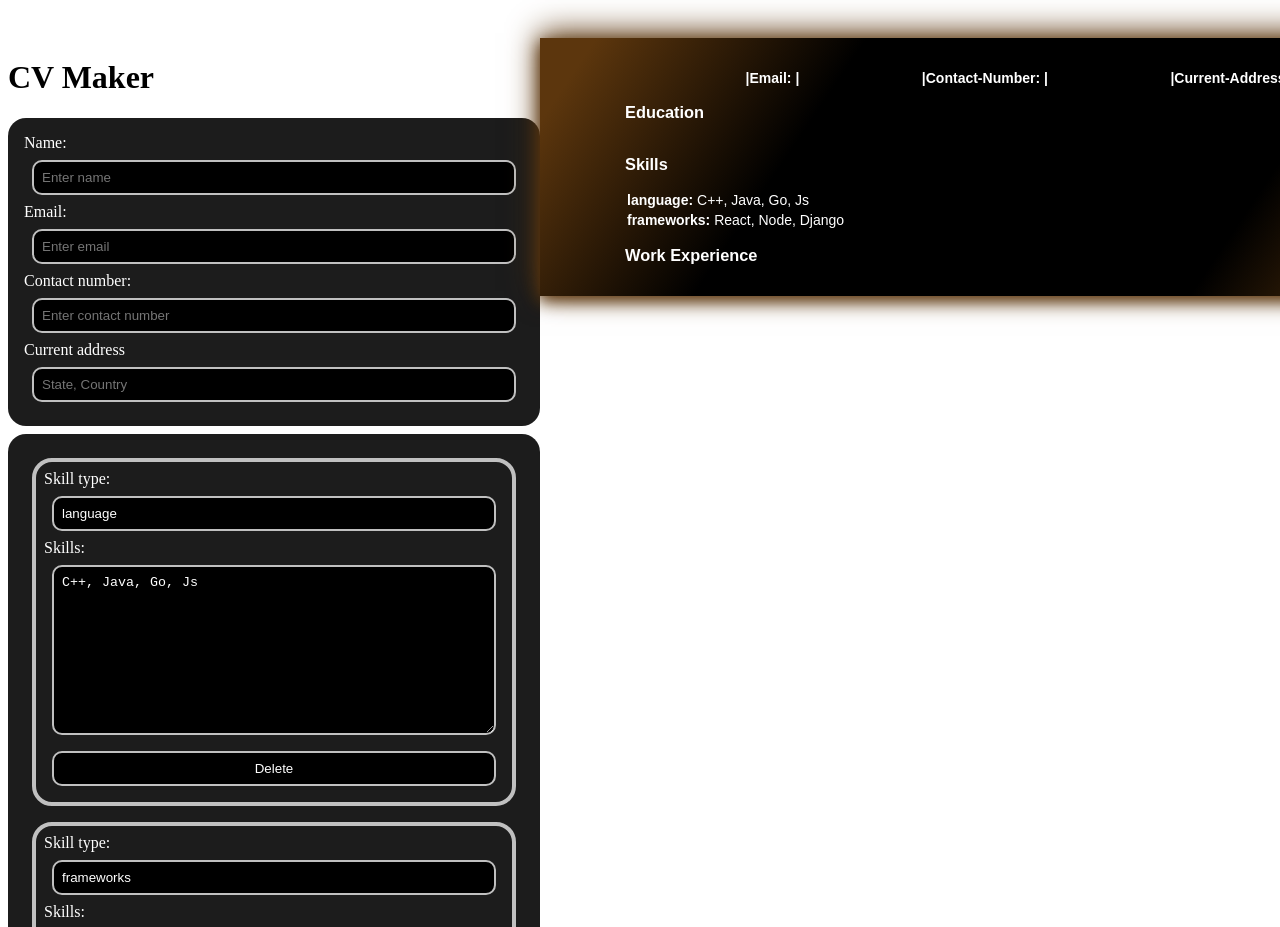
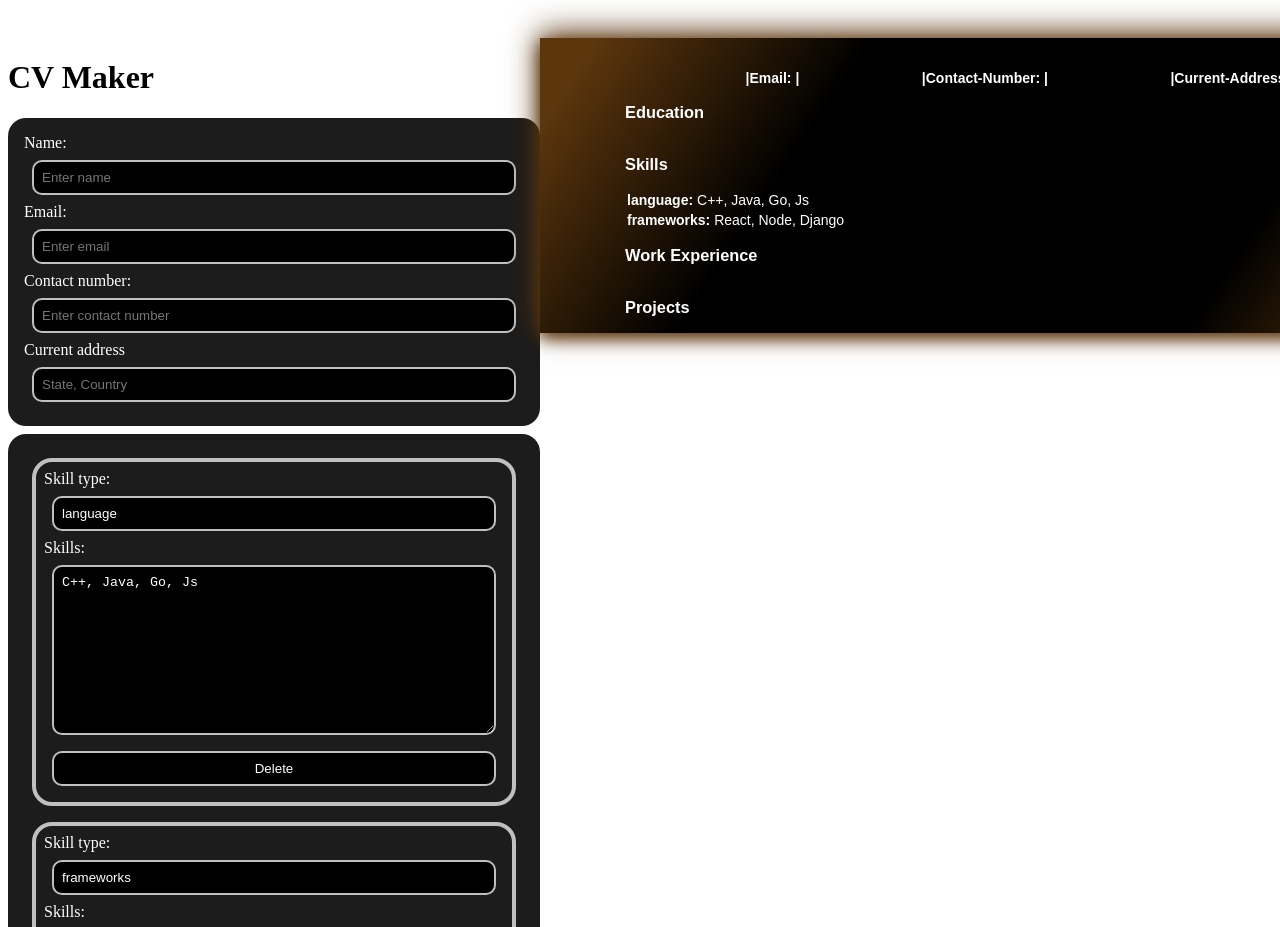
Before and after one commit to AnuragYadav404/cv-application, a React (Vite) app in the folder cv-application/: page / in a window 1280 px wide. Shown: the top 927 px of the page. Built offline with nearby package versions, Linux system fonts and the light colour scheme.

Commit message:
Implements generic form and display component for skills and projects
Implements SkillOrProjectDetails and DisplaySkillOrProject
component.

```diff
--- a/cv-application/src/App.css
+++ b/cv-application/src/App.css
@@ -1,7 +1,7 @@
-.cvApp{
+.cvApp {
   display: grid;
   grid-template-areas: "cvForm cvPreview";
-  grid-template-columns: repeat(2,auto);
+  grid-template-columns: repeat(2, auto);
   justify-content: space-evenly;
   padding: 30px 0;
 }
@@ -22,10 +22,16 @@ li {
 }
 
 .cvPreview {
-  background: linear-gradient(124deg,#5c360d 5%,#000 29%,#000 73%,#5c360d 94%);
+  background: linear-gradient(
+    124deg,
+    #5c360d 5%,
+    #000 29%,
+    #000 73%,
+    #5c360d 94%
+  );
   box-shadow: 0 5px 15px #5c360d, 0 -5px 30px #5c360d;
   color: white;
-  font-family: Montserrat,sans-serif;
+  font-family: Montserrat, sans-serif;
   font-size: 14px;
   grid-area: cvPreview;
   height: fit-content;
@@ -37,13 +43,17 @@ li {
   display: block;
 }
 
-
-.WorkDetails, .EducationDetails, .skillsForm {
+.WorkDetails,
+.EducationDetails,
+.skillsForm, .projectForm {
   display: flex;
   flex-direction: column;
 }
 
-.personalDetails, .WorkDetailsList, .EducationDetailsList , .skillsFormList  {
+.personalDetails,
+.WorkDetailsList,
+.EducationDetailsList,
+.skillsFormList, .projectFormList {
   margin-top: 8px;
   color: white;
   display: flex;
@@ -51,23 +61,33 @@ li {
   background-color: #1c1c1c;
   border-radius: 18px;
   padding: 16px;
-  width:500px;
+  width: 500px;
   /* max-width: 200px; */
 }
 
-
-
-.WorkDetailsList li, .EducationDetailsList li, .skillsFormList li {
+.WorkDetailsList li,
+.EducationDetailsList li,
+.skillsFormList li, .projectFormList li{
   display: flex;
   flex-direction: column;
   margin: 8px;
-  padding:8px;
+  padding: 8px;
   border-radius: 20px;
   box-shadow: none;
   border: 4px solid silver;
 }
 
-.WorkDetailsList li input, .EducationDetailsList li input, .skillsFormList li input, .skillsFormList li textarea, .skillsFormList li button ,.personalDetails input, .WorkDetailsList li textarea, .EducationDetailsList li textarea {
+.WorkDetailsList li input,
+.EducationDetailsList li input,
+.skillsFormList li input,
+.skillsFormList li textarea,
+.skillsFormList li button,
+.projectFormList li input,
+.projectFormList li textarea,
+.projectFormList li button,
+.personalDetails input,
+.WorkDetailsList li textarea,
+.EducationDetailsList li textarea {
   background-color: black;
   color: white;
   padding: 8px;
@@ -77,9 +97,8 @@ li {
   border: 2px solid silver;
 }
 
-
-
-.WorkDetailsList li button, .EducationDetailsList li button {
+.WorkDetailsList li button,
+.EducationDetailsList li button {
   margin: 8px;
   padding: 8px;
   border-radius: 16px;
@@ -105,28 +124,30 @@ li {
   gap: 2px;
 }
 
-.displayWorkDetails, .displayEducationDetails {
+.displayWorkDetails,
+.displayEducationDetails {
   /* border: 1px solid silver; */
   /* border-radius: 20px; */
-
 }
-.displayWorkDetails ul, .displayEducationDetails ul{
+.displayWorkDetails ul,
+.displayEducationDetails ul {
   display: flex;
   flex-direction: column;
-
 }
 
-.displayWorkDetails ul li, .displayEducationDetails ul li  {
+.displayWorkDetails ul li,
+.displayEducationDetails ul li {
   display: flex;
   flex-direction: column;
   margin: 8px;
-  padding:8px;
+  padding: 8px;
   border-radius: 20px;
   box-shadow: none;
   border: 4px solid silver;
 }
 
-.expSectionTwo, .expSectionOne {
+.expSectionTwo,
+.expSectionOne {
   display: flex;
   justify-content: space-between;
 }
@@ -140,13 +161,14 @@ li {
   padding: 8px;
 }
 
-.expSectionThree ol li{
+.expSectionThree ol li {
   border: none;
   margin: 0px;
   padding: 0px;
 }
 
-.expSectionTwo p, .duration p {
+.expSectionTwo p,
+.duration p {
   margin-top: 2px;
   margin-bottom: 2px;
 }
--- a/cv-application/src/App.jsx
+++ b/cv-application/src/App.jsx
@@ -7,6 +7,8 @@ import ExperienceDetails from "./components/ExperienceDetails";
 import DisplayExperienceDetails from "./components/DisplayExperienceDetails";
 import SkillsDetails from "./components/SkillsDetails";
 import DisplaySkillsDetails from "./components/DisplaySkillDetails";
+import SkillOrProject from "./components/SkillOrProject";
+import DisplaySkillOrProject from "./components/DisplaySkillOrProject";
 
 function App() {
   const [name, setName] = useState("");
@@ -15,6 +17,7 @@ function App() {
   const [currentAddress, setCurrentAddress] = useState("");
   const [work, setWork] = useState([]);
   const [education, setEducation] = useState([]);
+  const [projects, setProjects] = useState([])
 
   const [skills, setNewSkills] = useState(initialSkills);
   return (
@@ -36,7 +39,7 @@ function App() {
           />
         </div>
         <div className="SkillsData">
-          <SkillsDetails skillsState={skills} setSkillsState={setNewSkills}/>
+          <SkillOrProject inputState={skills} setInputState={setNewSkills} headLabel={'skills'}/>
         </div>
         <div className="workData">
           <ExperienceDetails
@@ -60,6 +63,9 @@ function App() {
             subtitleLabel={"Course: "}
           />
         </div>
+        <div className="ProjectData">
+          <SkillOrProject inputState={projects} setInputState={setProjects} headLabel={'project'}/>
+        </div>
       </div>
       <div className="cvPreview">
         <div className="personalDataPreview" key={"personalDetail"}>
@@ -81,7 +87,8 @@ function App() {
           />
         </div>
         <div className="skillsDataPreview">
-          <DisplaySkillsDetails skills={skills}/>
+          {/* <DisplaySkillsDetails skills={skills}/> */}
+          <DisplaySkillOrProject state={skills} headLabel={"skill"}/>
         </div>
         <div className="workDataPreview" key={"WorkDetails"}>
           <DisplayExperienceDetails
@@ -93,6 +100,10 @@ function App() {
             subtitleLabel={"Role: "}
           />
         </div>
+        <div className="projectsDataPreview">
+          {/* <DisplaySkillsDetails skills={skills}/> */}
+          <DisplaySkillOrProject state={projects} headLabel={"project"}/>
+        </div>
       </div>
     </div>
   );
@@ -101,13 +112,13 @@ function App() {
 let initialSkills = [
   {
     id: "language",
-    "type": "language",
-    "value" : "C++, Java, Go, Js"
+    "name": "language",
+    "info" : "C++, Java, Go, Js"
   },
   {
     id: "frameworks",
-    "type": "frameworks",
-    "value" : "React, Node, Django"
+    "name": "frameworks",
+    "info" : "React, Node, Django"
   }
 ]
 
--- a/cv-application/src/components/DisplaySkillDetails.jsx
+++ b/cv-application/src/components/DisplaySkillDetails.jsx
@@ -1,20 +1,22 @@
 export default function DisplaySkillsDetails({skills}) {
-
+    console.log(skills)
     return (
         <div className="displaySkills">
             <h3>Skills</h3>
             <ul>
-                {skills.map((skill) => {
+                { skills.map((skill) => {
                     let values = skill["value"].split("\n")
                     return (
                         <li key={skill.id} className="skillDisplaySection">
                             <div className="skillHeader"><b>{skill["type"]}:&nbsp;</b></div>
                             <div className="skillList">
-                                {values.map((value) => {
-                                    return (
-                                        <li key={value}>{value}</li>
-                                    )
-                                })}
+                                <ul>
+                                    {values.map((value) => {
+                                        return (
+                                            <li key={value}>{value}</li>
+                                        )
+                                    })}
+                                </ul>
                             </div>
                         </li>
                     )
--- /dev/null
+++ b/cv-application/src/components/DisplaySkillOrProject.jsx
@@ -0,0 +1,27 @@
+export default function DisplaySkillOrProject({state, headLabel}) {
+    // console.log(skills)
+    return (
+        <div className={"display" + headLabel}>
+            <h3>{headLabel == 'project' ? 'Projects ' : 'Skills'}</h3>
+            <ul>
+                { state.map((ele) => {
+                    let values = ele["info"].split("\n")
+                    return (
+                        <li key={ele.id} className={headLabel+"DisplaySection"}>
+                            <div className={headLabel + "Header"}><b>{ele["name"]}:&nbsp;</b></div>
+                            <div className={headLabel+"List"}>
+                                <ul>
+                                    {values.map((value) => {
+                                        return (
+                                            <li key={value}>{value}</li>
+                                        )
+                                    })}
+                                </ul>
+                            </div>
+                        </li>
+                    )
+                })}
+            </ul>
+        </div>
+    )
+}
--- /dev/null
+++ b/cv-application/src/components/SkillOrProject.jsx
@@ -0,0 +1,77 @@
+import { useState } from "react";
+
+export default function SkillOrProject({inputState, setInputState, headLabel}) {
+
+    const [newHead, setNewHead] = useState('');
+    const [newInfo, setNewInfo] = useState('');
+    console.log("input state is", inputState);
+
+    function handleHeadChange(value, id) {
+        setInputState(inputState.map((ele) => {
+            if(ele.id === id) {
+                return {
+                    ...ele,
+                    "name": value
+                }
+            }else {
+                return ele;
+            }
+        }))
+    }
+
+    function handleInfoChange(value, id) {
+        setInputState(inputState.map((ele) => {
+            if(ele.id === id) {
+                return {
+                    ...ele,
+                    "info": value
+                }
+            }else {
+                return ele;
+            }
+        }))
+    }
+
+    function handleNewState() {
+        if(newHead.length>0 && newInfo.length>0) {
+            let newEle = {
+                id: newHead,
+                "name": newHead,
+                "info" : newInfo
+            }
+            setInputState([...inputState, newEle]);
+            setNewHead('');
+            setNewInfo('')
+        }
+    }
+
+    function handleDeleteSkill(id) {
+        setInputState(inputState.filter((ele) => ele.id !== id))
+    }
+
+    return (
+        <div className= {headLabel+"Form"}>
+            <ul className={headLabel+"FormList"}>
+                {inputState.map((ele) => {
+                    return (
+                        <li key={ele.id}>
+                            <label htmlFor={ele.id}>{headLabel=='project' ? 'Project Name: ' : 'Skill type: '}</label>
+                            <input type="text" id={ele.id} value={ele["name"]} placeholder={"Enter "+ (headLabel=='project' ? 'Project Name: ' : 'Skill type')} onChange={(e) => handleHeadChange(e.target.value, ele.id)}/>
+                            <label htmlFor={ele.id+"info"}>{headLabel=='project' ? 'Project Details: ' : 'Skills: '}</label>
+                            <textarea id={ele.id+"info"} cols="30" rows="10" value={ele["info"]} onChange={(e) => {handleInfoChange(e.target.value, ele.id)}} placeholder={(headLabel=='project' ? 'Enter Project Details' : 'Enter Skills')}></textarea>
+                            <button onClick={() => handleDeleteSkill(ele.id)}>Delete</button>
+                        </li>
+                    )
+                })}
+                <li key="addNewSkill">
+                    <h3>{headLabel=='project' ? 'Add new project ' : 'Add new skill'}</h3>
+                    <label htmlFor="newHead">{headLabel=='project' ? 'Project Name: ' : 'Skill type: '}</label>
+                    <input type="text" id="newHead" value={newHead} onChange={(e) => setNewHead(e.target.value)} required/>
+                    <label htmlFor="newInfo">{headLabel=='project' ? 'Project Details: ' : 'Skills: '} </label>
+                    <textarea id="newInfo" cols="30" rows="10" value={newInfo} onChange={(e) => setNewInfo(e.target.value)} placeholder="Enter skills here" required></textarea>
+                    <button onClick={handleNewState}>Add</button>
+                </li>
+            </ul>
+        </div>
+    )
+}
```
